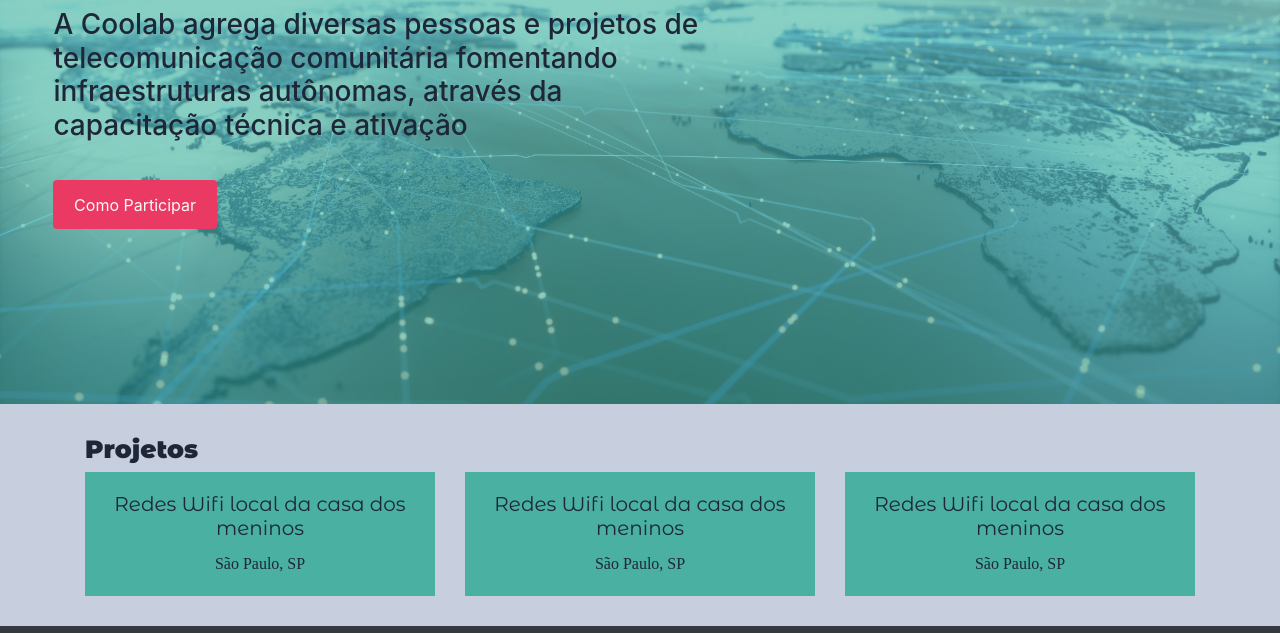
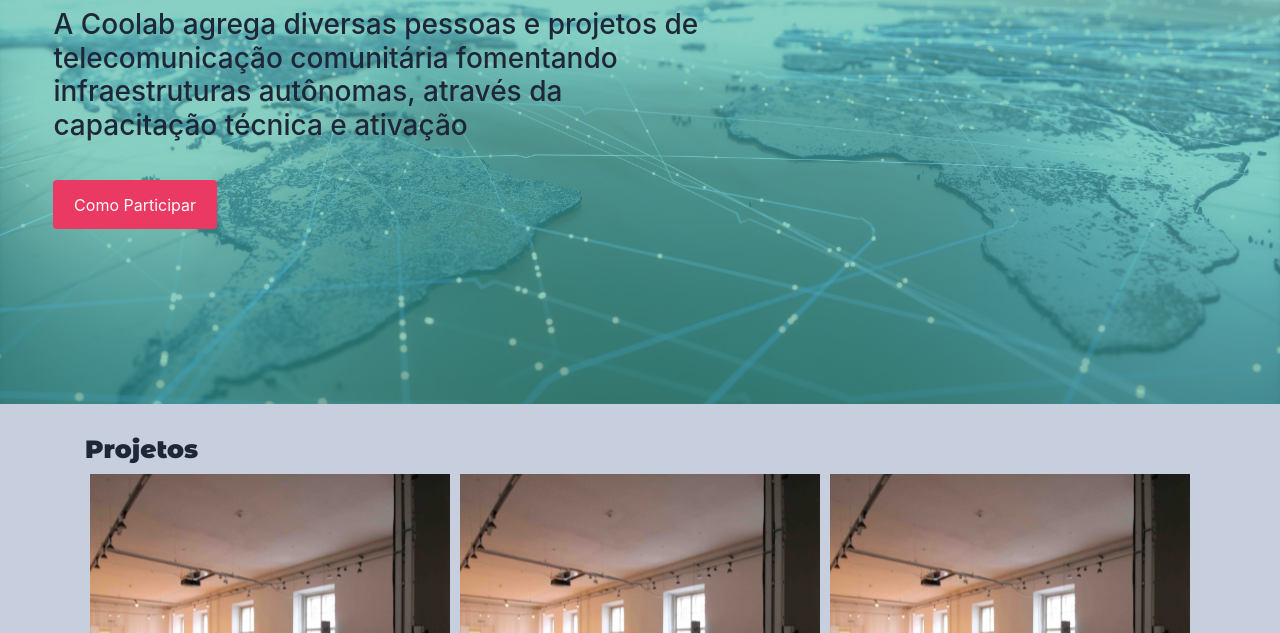
Before and after one commit to flores-joice/coolab, a website: page index.html in a window 1280 px wide. Shown: the part 76-709 px from the top of the page. Drawn offline with Linux system fonts and the light colour scheme.

Commit message:
imagens projetos aparecendo

```diff
--- a/css/joice.css
+++ b/css/joice.css
@@ -147,15 +147,15 @@
   padding-bottom: 45px;
 }
 
-.main-projetos .row-projetos {
+ .row-projetos {
   margin: 10px 0;
 }
 
-.main-projetos .col-projetos {
+ .col-projetos {
   padding: 0 5px;
 }
 
-.main-projetos .card-projetos {
+ .card-projetos {
   width: 100%;
   height: 350px;
   background-image: url(../assest/noticias/foto1.png);
@@ -165,7 +165,7 @@
   align-items: flex-end;
 }
 
-.main-projetos .card-projetos-content {
+ .card-projetos-content {
   margin: 20px auto;
 }
 
@@ -175,12 +175,12 @@
   text-align: center;
 }
 
-.main-projetos .card-projetos-title {
+.card-projetos-title {
   font-weight: 600;
   font-size: 1.25rem;
 }
 
-.main-projetos .card-projetos-text {
+.card-projetos-text {
   font-weight: 700;
   font-size: 0.8125rem;
   color: #ffffff;
```
